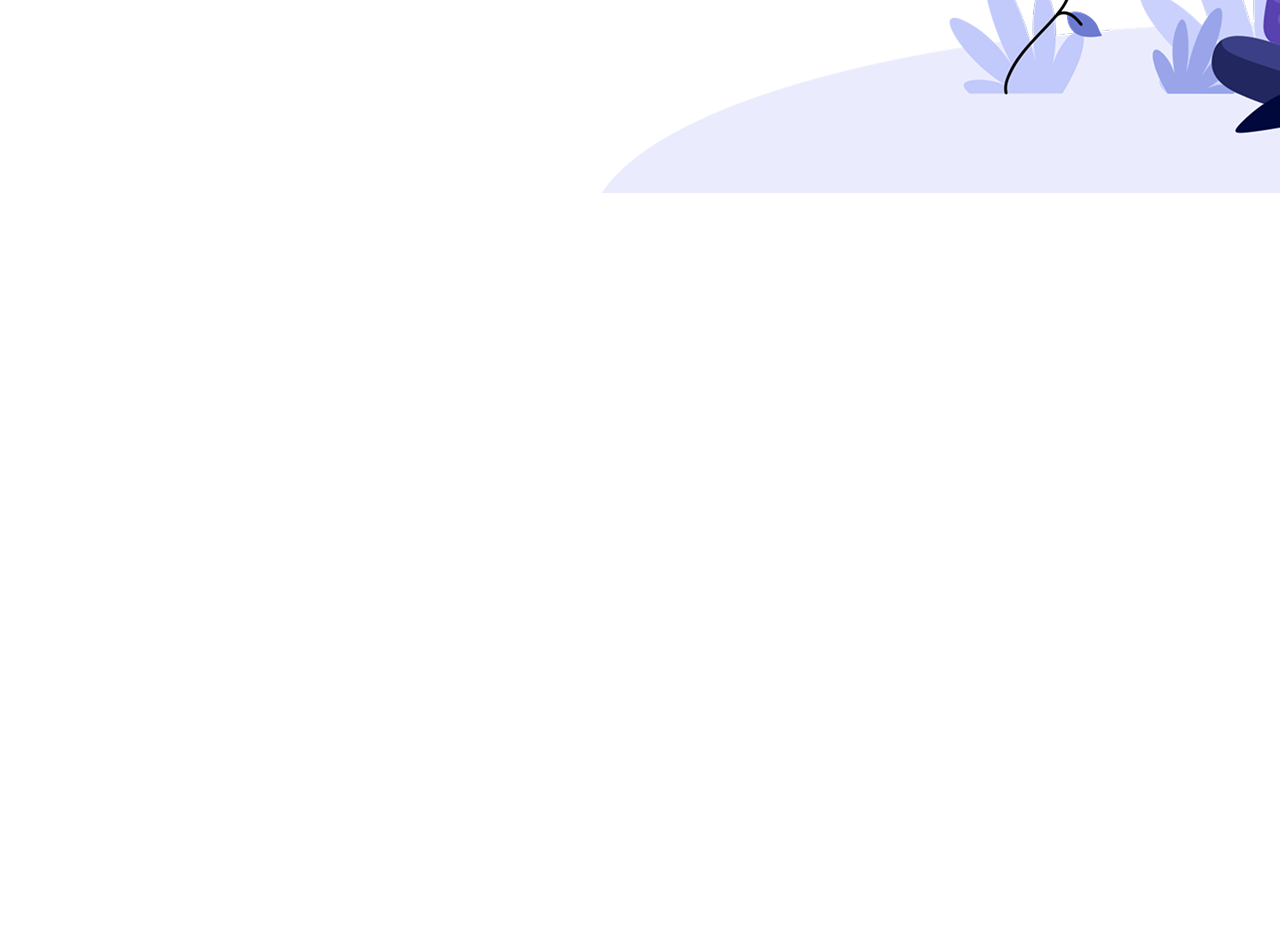
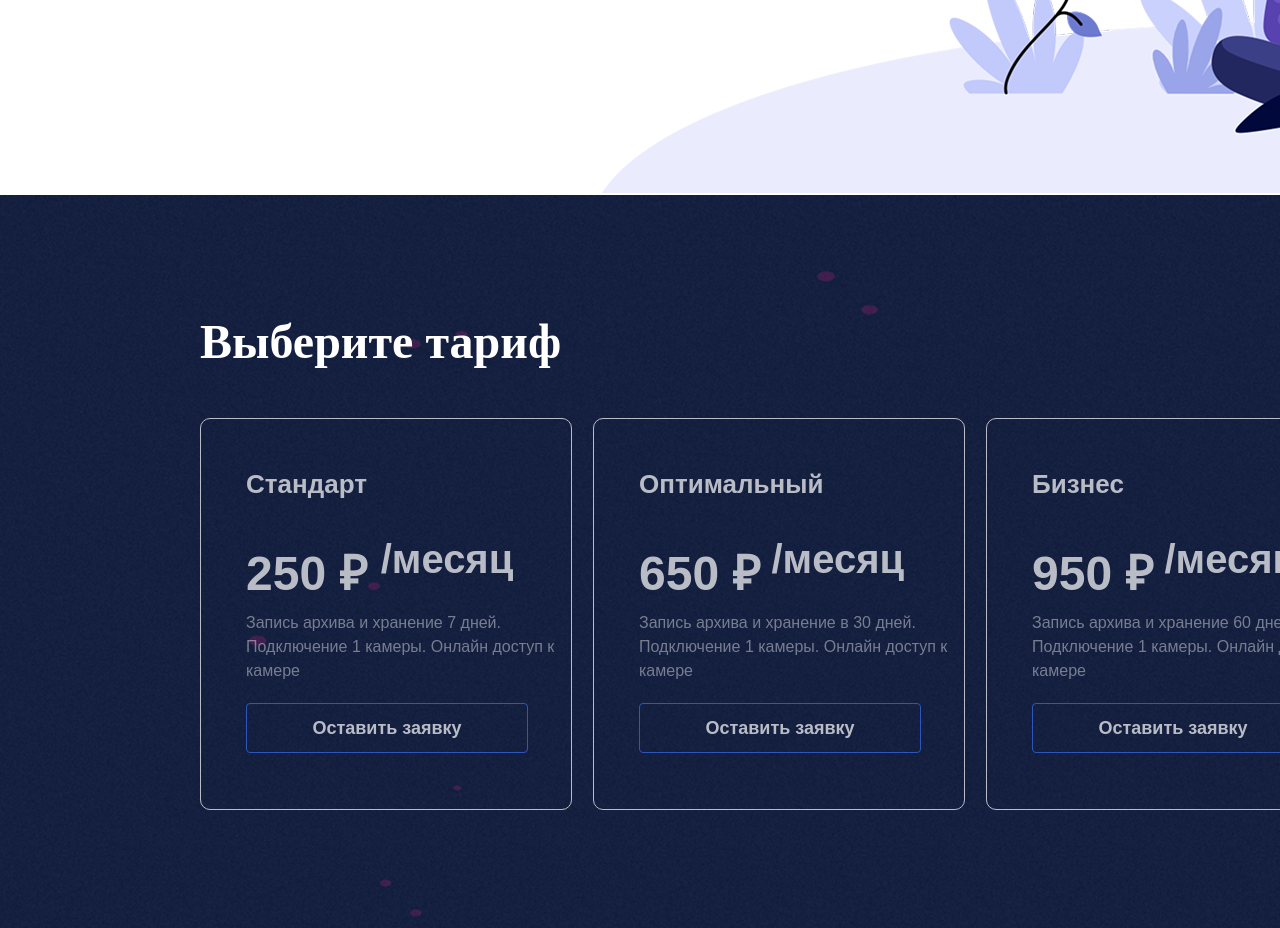
Before and after one commit to Kingnew2006/EasyCam, a plain HTML site: page index.html in a window 1280 px wide. Shown: the part 2231-3159 px from the top of the page. Before the commit the page ends 2426 px from the top, so only its background shows below. Drawn offline with Linux system fonts and the light colour scheme.

Commit message:
main__rate__chapter

```diff
--- a/index.html
+++ b/index.html
@@ -123,6 +123,42 @@
     </main>
 
 
+    <main class="main__rate">
+        <div class="main__rate__title">Выберите тариф </div>
+
+
+        <div class="main__rate__card__main">
+            <div class="main__rate__card__firsttwo">
+                <div class="main__rate__card">
+                    <div class="main__rate__card__title">Стандарт</div>
+                    <div class="main__rate__card__price">250 ₽ <sup>/месяц</sup></div>
+                    <div class="main__rate__card__paragraph"> Запись архива и хранение 7 дней. Подключение 1 камеры. Онлайн доступ к камере</div>
+                    <button class="main__rate__card__button">Оставить заявку</button>
+                </div>
+
+
+                <div class="main__rate__card">
+                    <div class="main__rate__card__title">Оптимальный</div>
+                    <div class="main__rate__card__price">650 ₽<sup> /месяц</sup></div>
+                    <div class="main__rate__card__paragraph">Запись архива и хранение в 30 дней. Подключение 1 камеры. Онлайн доступ к камере</div>
+                    <button class="main__rate__card__button">Оставить заявку</button>
+                </div>
+            </div>
+
+
+
+
+
+            <div class="main__rate__card">
+                <div class="main__rate__card__title">Бизнес</div>
+                <div class="main__rate__card__price">950 ₽<sup> /месяц</sup></div>
+                <div class="main__rate__card__paragraph">Запись архива и хранение 60 дней. Подключение 1 камеры. Онлайн доступ к камере</div>
+                <button class="main__rate__card__button">Оставить заявку</button>
+            </div>
+        </div>
+    </main>
+
+
 
 
     <script src="./js/main.js" ></script>
--- a/style/_reset.scss
+++ b/style/_reset.scss
@@ -26,7 +26,10 @@ html, body {
 	margin: 0 auto;
 
 }
-
+sup {
+    vertical-align: super;
+    font-size: smaller;
+}
 /* HTML5 display-role reset for older browsers */
 article, aside, details, figcaption, figure,
 footer, header, hgroup, menu, nav, section {
--- a/style/style.scss
+++ b/style/style.scss
@@ -491,3 +491,97 @@ header {
         right: 4px ;
     }
 }
+
+
+
+.main__rate {
+    margin: 0 auto;
+    width: 1600px;
+    height: 733px;
+    background: url(../img/main__rate__section/Бэк\ граунд.jpg);
+
+
+    &__title {
+        margin: 0px 0 0 200px;
+        padding-top: 120px;
+        font-size: 48px;
+        font-weight: 700;
+        color: $primary-color;
+        line-height: 53px;
+        width: 442px;
+        height: 53px;
+
+    }
+
+    &__card__main {
+        display: flex;
+        gap: 21px;
+        margin: 50px 0 0 200px;
+    }
+
+
+    &__card__firsttwo {
+        display: flex;
+        gap: 21px;
+    }
+
+    &__card {
+        width: 370px;
+        height: 390px;
+        border: 1px solid $primary-color;
+        border-radius: 10px;
+        opacity: 0.7;
+
+
+        &__title {
+            margin: 50px 0 0 45px;
+            font-size: 26px;
+            font-weight: 700;
+            color: $primary-color;
+            line-height: 31px;
+            font-family: $fontplay;
+        }
+
+        &__price {
+            font-family: $fontplay;
+            height: 59px;
+            color: $primary-color;
+            font-size: 48px;
+            font-weight: 700;
+            margin: 30px 0 0 45px;
+            line-height: 58px;
+        }
+
+        &__paragraph {
+            margin: 22px 0 0 45px;
+            font-size: 16px;
+            font-weight: 500;
+            color: $primary-color;
+            line-height: 24px;
+            font-family: $fontmon;
+            opacity: 0.6;
+            width: 350px;
+            height: 72px
+        }
+
+        &__button {
+            @include button;
+            width: 280px;
+            height: 48px;
+            margin: 20px 0 0 45px;
+            background-color: transparent;
+        }
+
+        &:hover {
+            opacity: 1;
+            width: 418px;
+        }
+    }
+
+
+
+
+
+
+
+}
```
Also changed, not shown: img/main__rate__section/Бэк граунд.jpg (added), js/main.js (line endings or trailing spaces), style/style.css, 1 other file.
